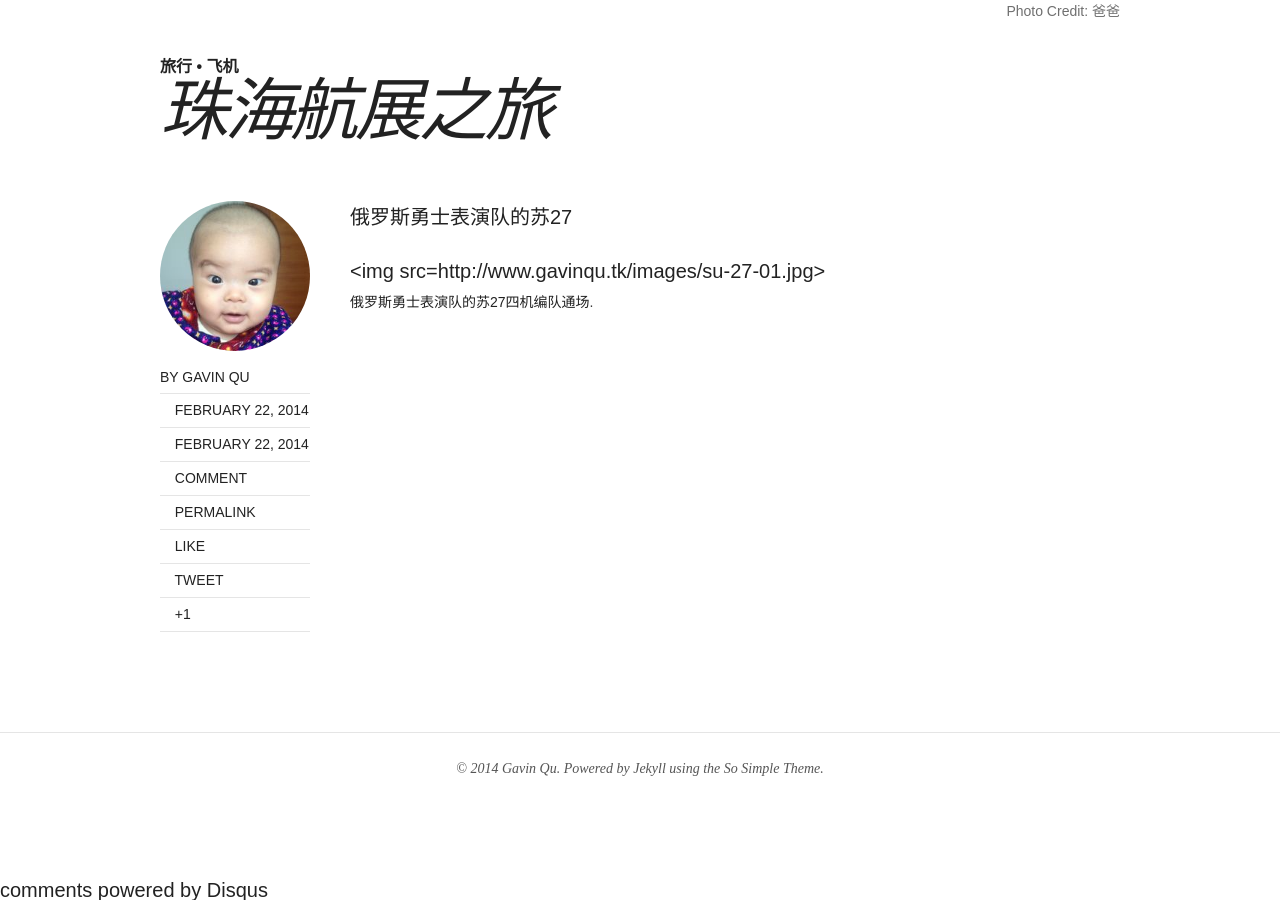
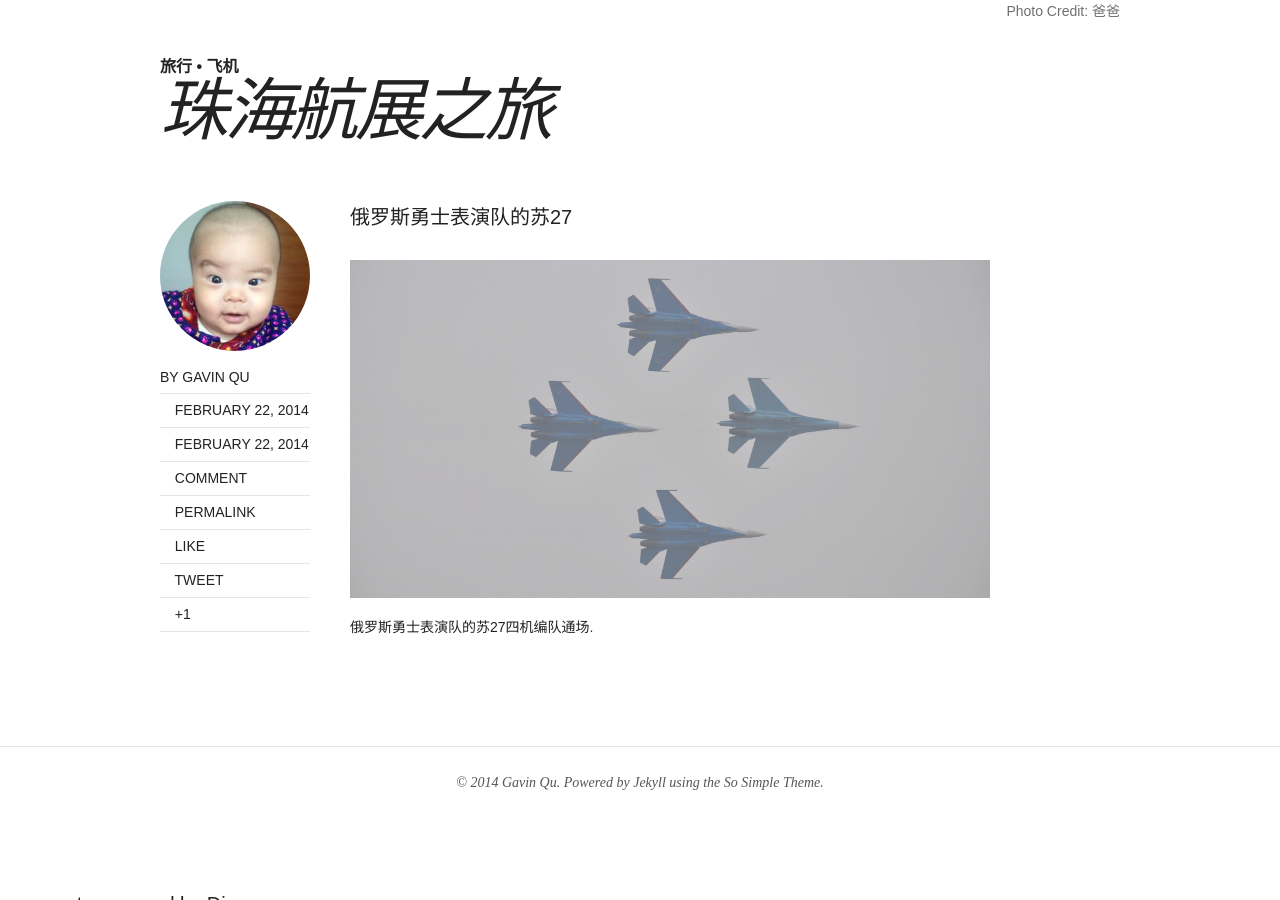
Before and after one commit to gavinqu/gavinqu.github.io, a Jekyll site: the page built from _posts/2014-02-22-zhuhai-aviation-exhibition.md, in a window 1280 px wide and 900 px high, scrolled down 1311 px. Built offline with Jekyll 4.4.1, drawn with Linux system fonts in a browser that asks for light colours; nearby versions of some CDN libraries; comment, search, counter and statistics services are not loaded.

Commit message:
fix the photo link again
Signed-off-by: Qu Xiaofeng <quxiaofeng.at.polyu@gmail.com>

```diff
--- a/_posts/2014-02-22-zhuhai-aviation-exhibition.md
+++ b/_posts/2014-02-22-zhuhai-aviation-exhibition.md
@@ -16,6 +16,6 @@ share: true
 俄罗斯勇士表演队的苏27
 
 <figure>
-	<a href="http://mil.news.sina.com.cn/nz/eyongshi/"><img src={{ site.url }}/images/su-27-01.jpg></a>
+	<a href="http://mil.news.sina.com.cn/nz/eyongshi/"><img src="{{ site.url }}/images/su-27-01.jpg"></a>
 	<figcaption><a href="http://mil.news.sina.com.cn/nz/eyongshi/" title="俄罗斯勇士队官方网">俄罗斯勇士表演队的苏27四机编队通场</a>.</figcaption>
 </figure>
```
